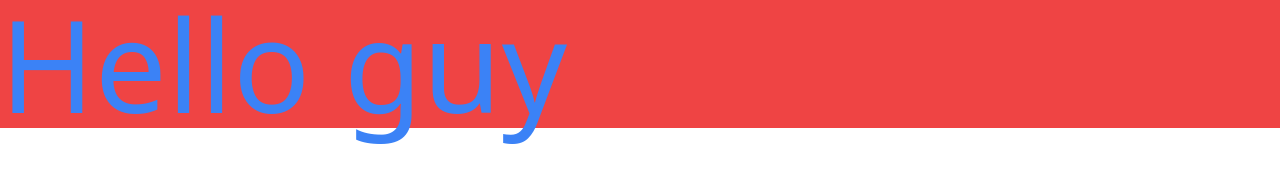
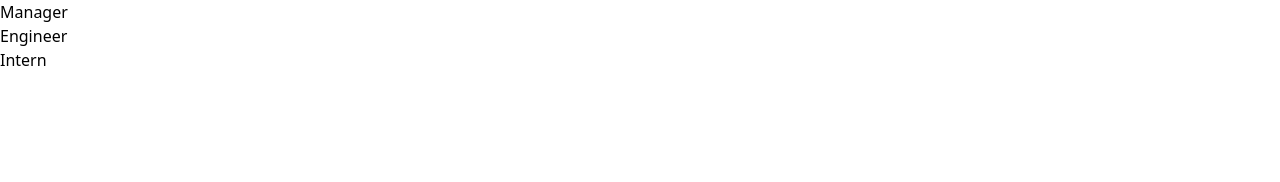
Before and after one commit to ss12932/team-profile-generator, a website: page public/index.html in a window 1280 px wide. Drawn offline with Linux system fonts and the light colour scheme.

Commit message:
initial team profil markup

```diff
--- a/public/index.html
+++ b/public/index.html
@@ -8,6 +8,17 @@
     <link rel="stylesheet" href="./main.css" />
   </head>
   <body>
-    <h1 class="text-9xl bg-red-500 text-blue-500">Hello guy</h1>
+    <main>
+      <div class="profile-sctn-wrapper">
+        <div class="jumbotron">
+          <h1></h1>
+        </div>
+        <div class="cards-ctr">
+          <div>Manager</div>
+          <div>Engineer</div>
+          <div>Intern</div>
+        </div>
+      </div>
+    </main>
   </body>
 </html>
```
